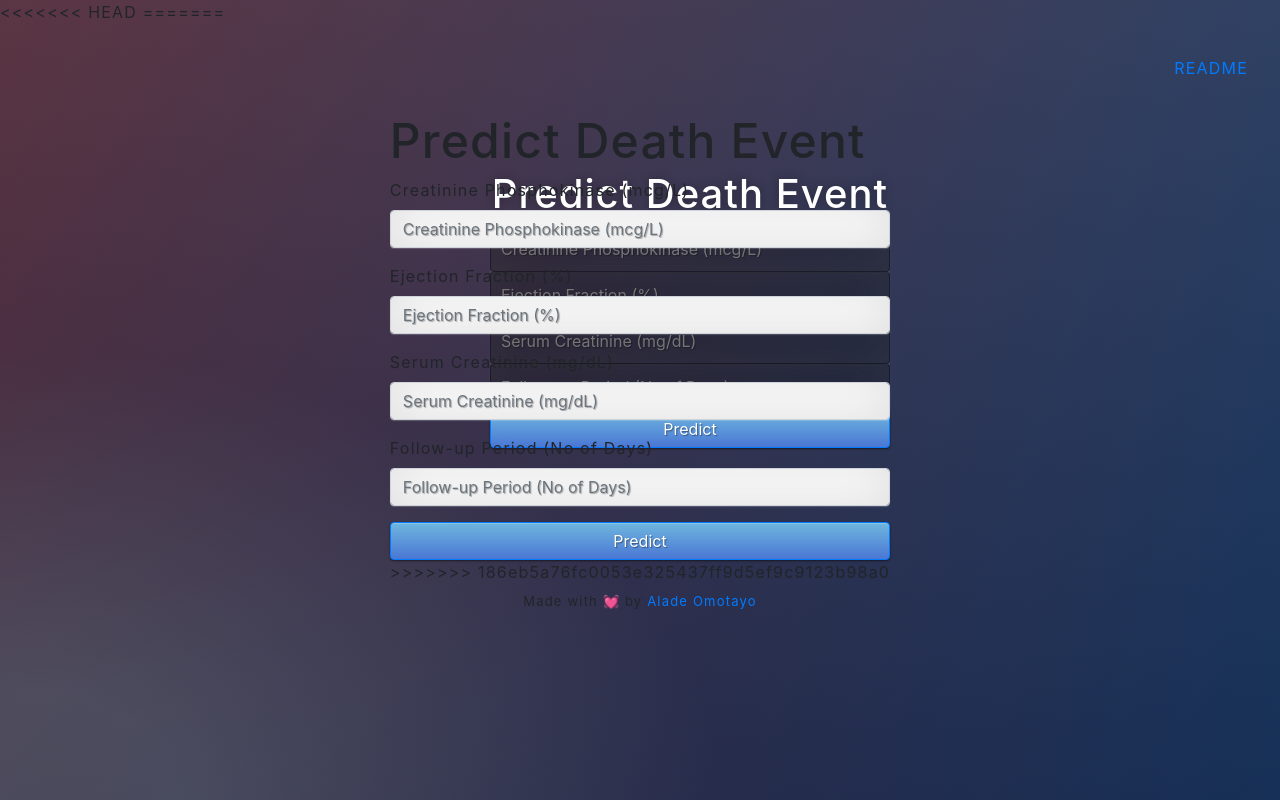
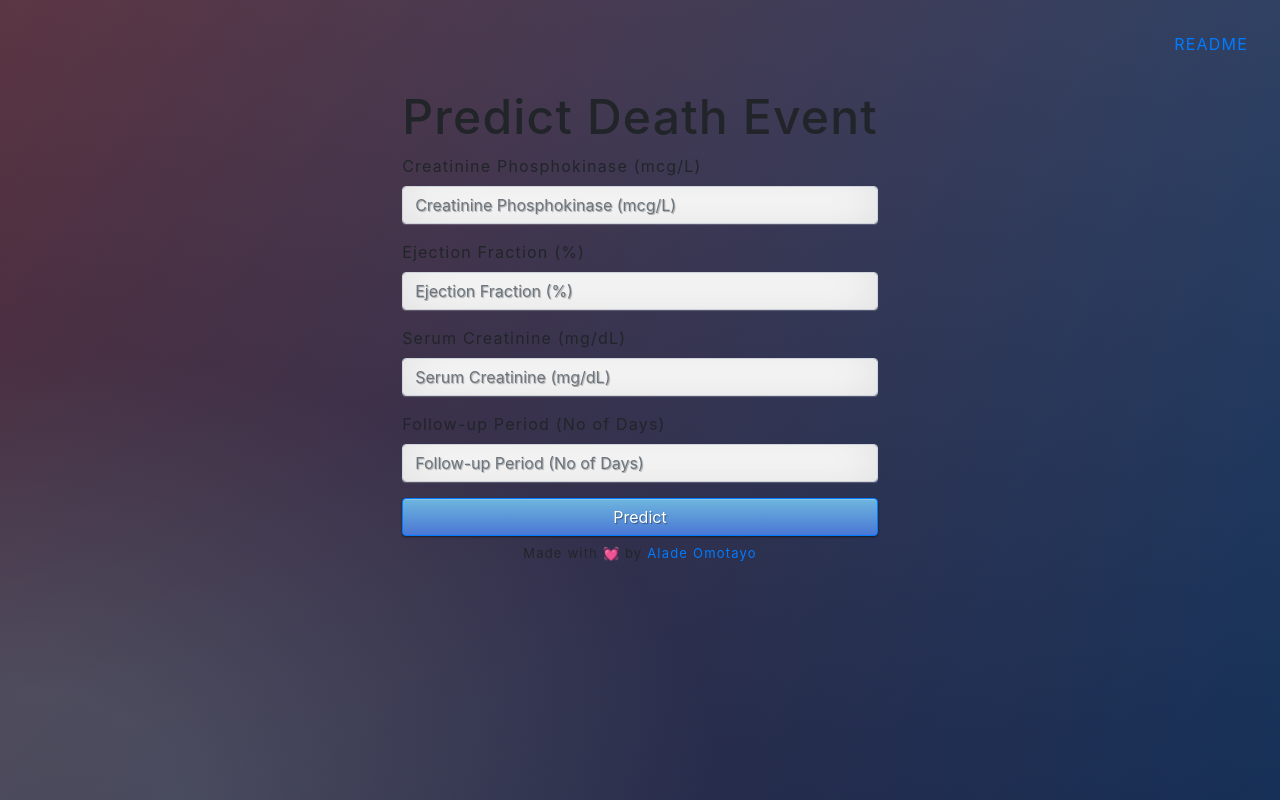
Before and after one commit to omotayo-alade/ml-death-event-prediction, a Flask app: page / in a window 1280 px wide. Run offline with Flask 2, Linux system fonts and the light colour scheme; parts of the project's set-up code (start-up, migrations or seed data) failed here and were passed over; some libraries are stand-ins or nearby versions.

Commit message:
update file

```diff
--- a/src/scripts/ingest/template/index.html
+++ b/src/scripts/ingest/template/index.html
@@ -26,25 +26,6 @@
 </head>
 
 <body>
-<<<<<<< HEAD
- <div class="login">
-	<h1>Predict Death Event</h1>
-     <!-- Main Input For Receiving Query to our ML -->
-    <form action="{{ url_for('predict')}}"method="post">
-      <input type="text" name="CP" placeholder="Creatinine Phosphokinase (mcg/L)" required="required" />
-      <input type="text" name="EF" placeholder="Ejection Fraction (%)" required="required" />
-      <input type="text" name="SC" placeholder="Serum Creatinine (mg/dL)" required="required" />
-      <input type="text" name="Time" placeholder="Follow-up Period (No of Days)" required="required" />
-      <button type="submit" class="btn btn-primary btn-block btn-large">Predict</button>
-    </form>
-
-   <br>
-   <br>
-   {{ prediction_text }}
-
- </div>
-
-=======
   <header>
     <a style="float: right; margin: 2em;"
       href="https://github.com/omotayo-alade/death-event-prediction/blob/master/README.md" target="_blank">README</a>
@@ -75,7 +56,6 @@
       <div class="form-group">
         <button type="button" class="btn btn-primary btn-block btn-large" data-toggle="modal"
           data-target="#output-modal">Predict</button>
->>>>>>> 186eb5a76fc0053e325437ff9d5ef9c9123b98a0
 
         <p class="text-center mt-2" style="font-size: 13px;">Made with 💓 by <a
             href="https://github.com/omotayo-alade">Alade Omotayo</a></p>
```
